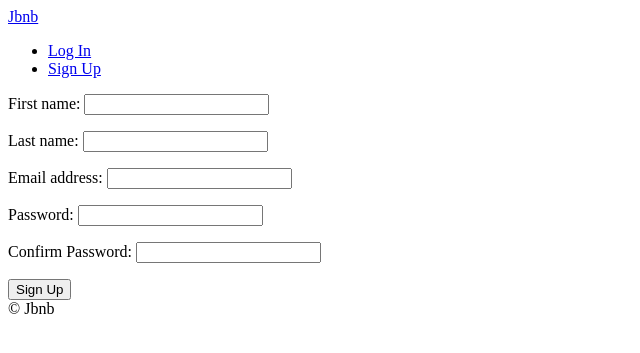
After one commit to JUNWON-OH/django-airbnb, a Django app: page /users/signup in a window 1280 px wide. The commit adds this page. Shown: the top 353 px of the page, without its empty margins (0-640 px from the left). Run offline with Django 3.2, Linux system fonts and the light colour scheme.

Commit message:
Updating Loginoutsignup

```diff
--- a/core/urls.py
+++ b/core/urls.py
@@ -3,4 +3,4 @@ from rooms import views as room_views
 
 app_name = "core"
 
-urlpatterns = [path("", room_views.Homeview.as_view(), name="home")]
+urlpatterns = [path("", room_views.HomeView.as_view(), name="home")]
--- a/manage.py
+++ b/manage.py
@@ -2,6 +2,7 @@
 """Django's command-line utility for administrative tasks."""
 import os
 import sys
+import dotenv
 
 
 def main():
@@ -18,4 +19,5 @@ def main():
 
 
 if __name__ == "__main__":
+    dotenv.read_dotenv()
     main()
--- a/rooms/views.py
+++ b/rooms/views.py
@@ -5,7 +5,7 @@ from django_countries import countries
 from . import models, forms
 
 # Create your views here.
-class Homeview(ListView):
+class HomeView(ListView):
     """ HomeView Definition """
 
     model = models.Room
--- a/templates/partials/nav.html
+++ b/templates/partials/nav.html
@@ -1,5 +1,12 @@
 
 <a href="{% url "core:home" %}">Jbnb</a>
 <ul>
-    <li><a href="{% url "users:login" %}">Login</a></li>
+
+{% if user.is_authenticated %}
+    <li><a href="{% url "users:logout" %}">Log Out</a></li>
+{% else %}
+    <li><a href="{% url "users:login" %}">Log In</a></li>
+    <li><a href="{% url "users:signup" %}">Sign Up</a></li>
+{% endif %}
+
 </ul>
--- /dev/null
+++ b/templates/users/signup.html
@@ -0,0 +1,17 @@
+{% extends "base.html" %}
+
+{% block page_title %}
+    Sign Up
+{% endblock page_title %}
+
+{% block search-bar %}
+
+{% endblock search-bar %}
+
+{% block content %}
+    <form method="POST" action="{% url 'users:signup' %}">
+        {% csrf_token %}
+        {{form.as_p}}
+        <button>Sign Up</button>
+    </form>
+{% endblock  %}
--- a/users/forms.py
+++ b/users/forms.py
@@ -13,8 +13,61 @@ class LoginForm(forms.Form):
         try:
             user = models.User.objects.get(email=email)
             if user.check_password(password):
-                return password
+                return self.cleaned_data
             else:
                 self.add_error("password", forms.ValidationError("Password is wrong"))
         except models.User.DoesNotExist:
             self.add_error("email", forms.ValidationError("User does not exist"))
+
+
+class SignUpForm(forms.ModelForm):
+    class Meta:
+        model = models.User
+        fields = ("first_name", "last_name", "email")
+
+    """
+    first_name = forms.CharField(max_length=80)
+    last_name = forms.CharField(max_length=80)
+    email = forms.EmailField()
+    """
+    password = forms.CharField(widget=forms.PasswordInput)
+    password1 = forms.CharField(widget=forms.PasswordInput, label="Confirm Password")
+
+    """
+    def clean_email(self):
+        email = self.cleaned_data.get("email")
+        try:
+            models.User.objects.get(email=email)
+            raise forms.ValidationError("User already exists with that email")
+        except models.User.DoesNotExist:
+            return email
+    """
+
+    def clean_password1(self):
+        password = self.cleaned_data.get("password")
+        password1 = self.cleaned_data.get("password1")
+
+        if password != password1:
+            raise forms.ValidationError("Password confirmation does not match")
+        else:
+            return password
+
+    """
+    def save(self):
+        first_name = self.cleaned_data.get("first_name")
+        last_name = self.cleaned_data.get("last_name")
+        email = self.cleaned_data.get("email")
+        password = self.cleaned_data.get("password")
+        user = models.User.objects.create_user(email, email, password)
+        user.first_name = first_name
+        user.last_name = last_name
+        user.save()
+    """
+
+    def save(self, *args, **kwargs):
+        email = self.cleaned_data.get("email")
+        password = self.cleaned_data.get("password")
+        user = super().save(commit=False)
+        user.username = email
+        user.set_password(password)
+        user.save()
--- a/users/models.py
+++ b/users/models.py
@@ -29,6 +29,10 @@ class User(AbstractUser):
     gender = models.CharField(choices=GENDER_CHOICES, max_length=10, blank=True)
     bio = models.TextField(blank=True)
     birthdate = models.DateField(blank=True, null=True)
-    language = models.CharField(choices=LANGUAGE_CHOICES, max_length=2, blank=True)
-    currency = models.CharField(choices=CURRENCY_CHOICES, max_length=3, blank=True)
+    language = models.CharField(
+        choices=LANGUAGE_CHOICES, max_length=2, blank=True, default=LANGUAGE_KOREAN
+    )
+    currency = models.CharField(
+        choices=CURRENCY_CHOICES, max_length=3, blank=True, default=CURRENCY_KRW
+    )
     superhost = models.BooleanField(default=False)
--- a/users/urls.py
+++ b/users/urls.py
@@ -3,4 +3,8 @@ from . import views
 
 app_name = "users"
 
-urlpatterns = [path("login", views.LoginView.as_view(), name="login")]
+urlpatterns = [
+    path("login", views.LoginView.as_view(), name="login"),
+    path("logout", views.log_out, name="logout"),
+    path("signup", views.SignUpView.as_view(), name="signup"),
+]
--- a/users/views.py
+++ b/users/views.py
@@ -1,14 +1,27 @@
 from django.shortcuts import render, redirect, reverse
+from django.views.generic import FormView
 from django.views import View
+from django.urls import reverse_lazy
 from django.contrib.auth import authenticate, login, logout
 from . import forms
 
 # Create your views here.
-class LoginView(View):
-    def get(self, request):
-        form = forms.LoginForm(initial={"email": "dhwnsdnjs96@gmail.com"})
-        return render(request, "users/login.html", {"form": form})
+class LoginView(FormView):
 
+    template_name = "users/login.html"
+    form_class = forms.LoginForm
+    success_url = reverse_lazy("core:home")
+    initial = {"email": "dhwnsdnjs96@gmail.com"}
+
+    def form_valid(self, form):
+        email = form.cleaned_data.get("email")
+        password = form.cleaned_data.get("password")
+        user = authenticate(self.request, username=email, password=password)
+        if user is not None:
+            login(self.request, user)
+        return super().form_valid(form)
+
+    """
     def post(self, request):
         form = forms.LoginForm(request.POST)
         if form.is_valid():
@@ -17,5 +30,26 @@ class LoginView(View):
             user = authenticate(request, username=email, password=password)
             if user is not None:
                 login(request, user)
-                redirect(reverse("core:home"))
+                return redirect(reverse("core:home"))
         return render(request, "users/login.html", {"form": form})
+    """
+
+
+def log_out(request):
+    logout(request)
+    return redirect(reverse("core:home"))
+
+
+class SignUpView(FormView):
+    template_name = "users/signup.html"
+    form_class = forms.SignUpForm
+    success_url = reverse_lazy("core:home")
+
+    def form_valid(self, form):
+        form.save()
+        email = form.cleaned_data.get("email")
+        password = form.cleaned_data.get("password")
+        user = authenticate(self.request, username=email, password=password)
+        if user is not None:
+            login(self.request, user)
+        return super().form_valid(form)
```
Also changed, not shown: config/settings.py (+7 -0 lines).
